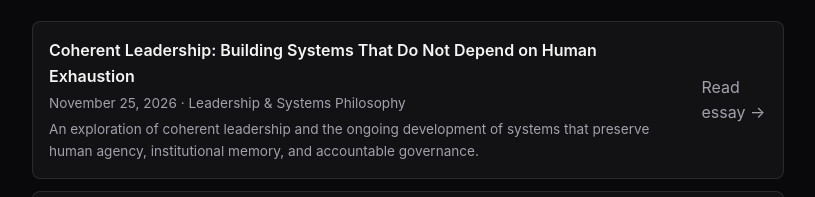
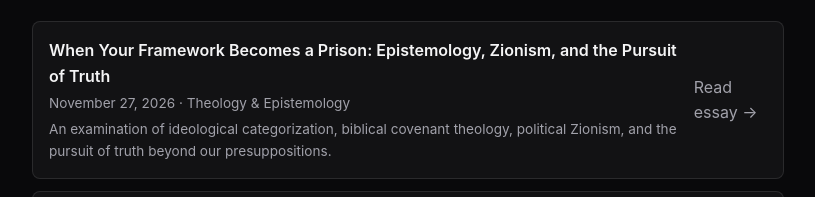
Before and after one commit to noblebrendon-cloud/noblebrendon-cloud.github.io, a plain HTML site: page essays/index.html in a window 1280 px wide. Shown: the part 523-720 px from the top of the page, without its empty margins (232-1047 px from the left). Drawn offline with Linux system fonts and the light colour scheme.

Commit message:
List new theology and epistemology essay in Essays

```diff
--- a/essays/index.html
+++ b/essays/index.html
@@ -58,6 +58,16 @@
           <h2 class="section-title">Current Reading Paths</h2>
         </header>
         <div class="artifact-list">
+          <a href="/essays/when-your-framework-becomes-a-prison/" class="artifact-link">
+            <div class="artifact-item">
+              <div class="artifact-meta">
+                <span class="artifact-title">When Your Framework Becomes a Prison: Epistemology, Zionism, and the Pursuit of Truth</span>
+                <span class="artifact-desc">November 27, 2026 &middot; Theology &amp; Epistemology</span>
+                <span class="artifact-desc">An examination of ideological categorization, biblical covenant theology, political Zionism, and the pursuit of truth beyond our presuppositions.</span>
+              </div>
+              <div class="artifact-action muted">Read essay &rarr;</div>
+            </div>
+          </a>
           <a href="/essays/coherent-leadership/" class="artifact-link">
             <div class="artifact-item">
               <div class="artifact-meta">
```
